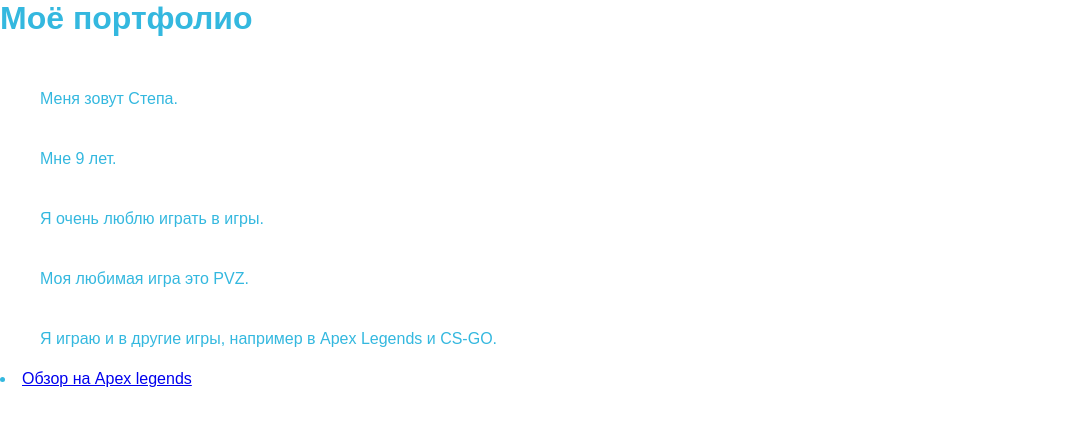
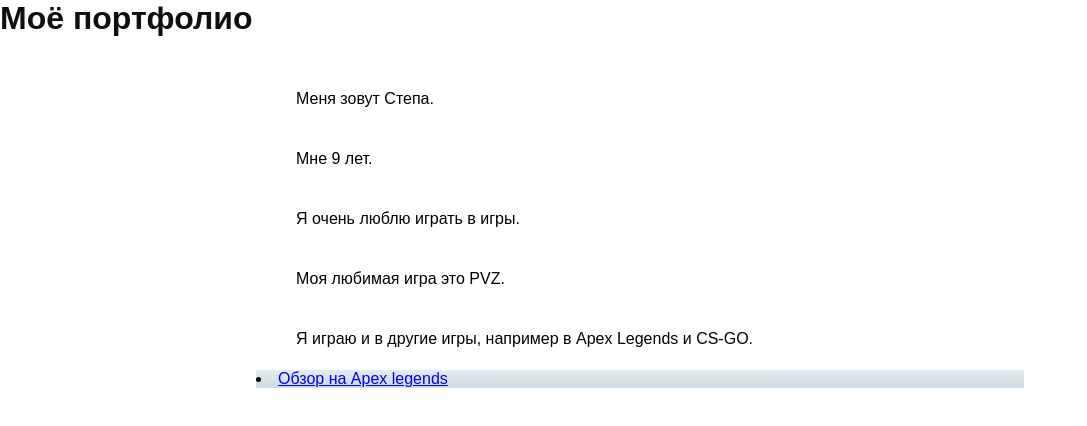
Before and after one commit to stepans01/Mini-portfolio, a plain HTML site: page index.html in a window 1280 px wide. Shown: the whole page, without its empty margins (0-1087 px from the left). Drawn offline with Linux system fonts and the light colour scheme.

Commit message:
Add files via upload

```diff
--- a/index.html
+++ b/index.html
@@ -1,16 +1,13 @@
 <!DOCTYPE html>
 <html lang="ru">
-
+    <body>
 <head>
     <meta charset="UTF-8">
     <title>Портфолио</title>
     <link rel="stylesheet" href="style.css">
 </head>
-    <body>
 <header><h1>Моё портфолио</h1></header>
 <main>
-
-
     <p>Меня зовут Степа.</p>
     <p>Мне 9 лет.</p>
     <p>Я очень люблю играть в игры.</p>
--- a/style.css
+++ b/style.css
@@ -1,6 +1,6 @@
 h1 {
     height: 50px;
-    color: rgb(52, 184, 223);
+    color: rgb(16, 14, 14);
     font-family: sans-serif;
 }
 
@@ -8,24 +8,32 @@ p {
     margin: 20px;
     padding: 20px;
     height: 30px;
-    color: rgb(52, 184, 223);
+    color: rgb(0, 0, 0);
 }
 
+li {
+color: rgb(0, 0, 0);
+background-image: linear-gradient(to top, #cfd9df 0%, #e2ebf0 100%);
+}
 
-li {
-color: rgb(52, 184, 223);
-}
 * {
     box-sizing: border-box;
     margin: 0;
     padding: 0;
     font-family: sans-serif;
 }
+
 .csgo {
     width: 600px;
     height: 450px;
 }
+
 .pvz{
     width: 600px;
     height: 450px
-};
+}
+
+main{
+    width: 60%;
+    margin: 0 auto 50px auto;
+}
```
Also changed, not shown: apex.html (+1 -1 lines), csgo.html (+1 -3 lines), pvz.html (+2 -1 lines).
